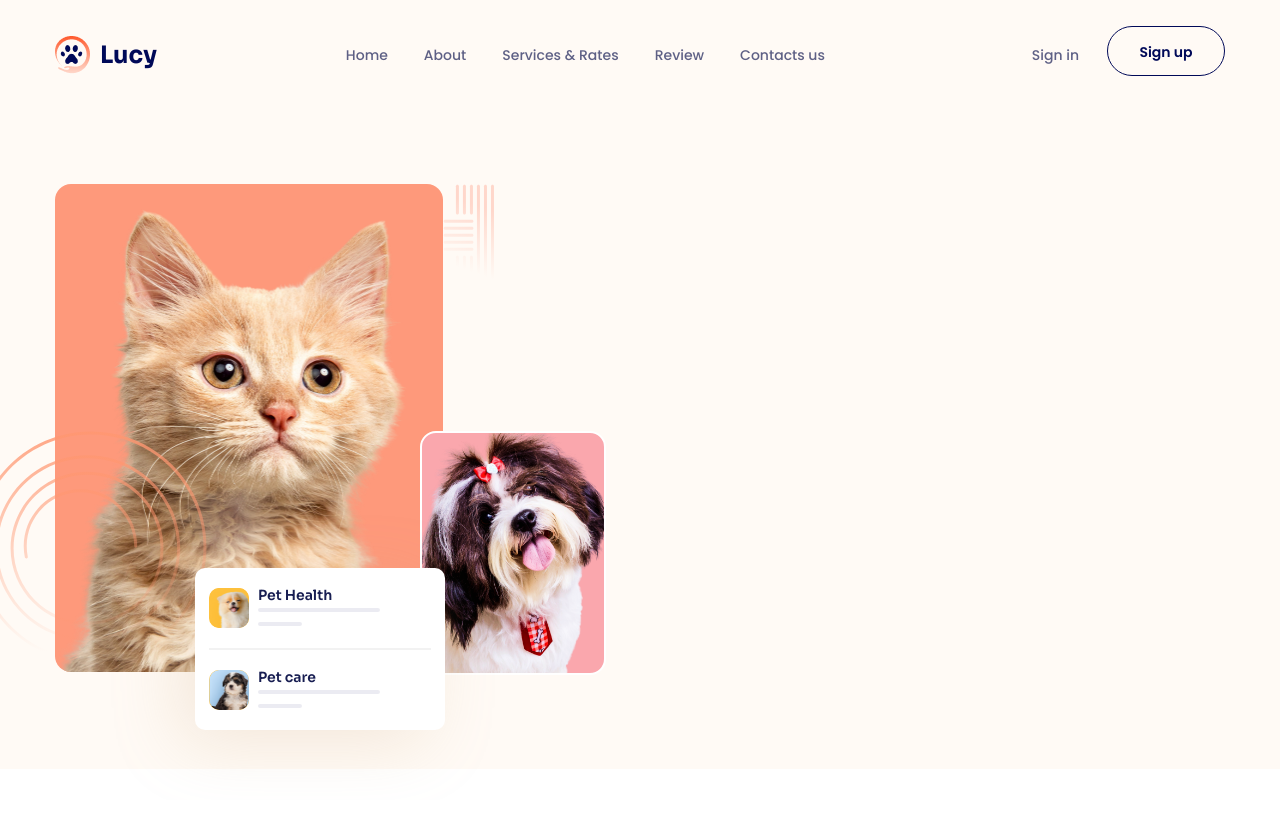
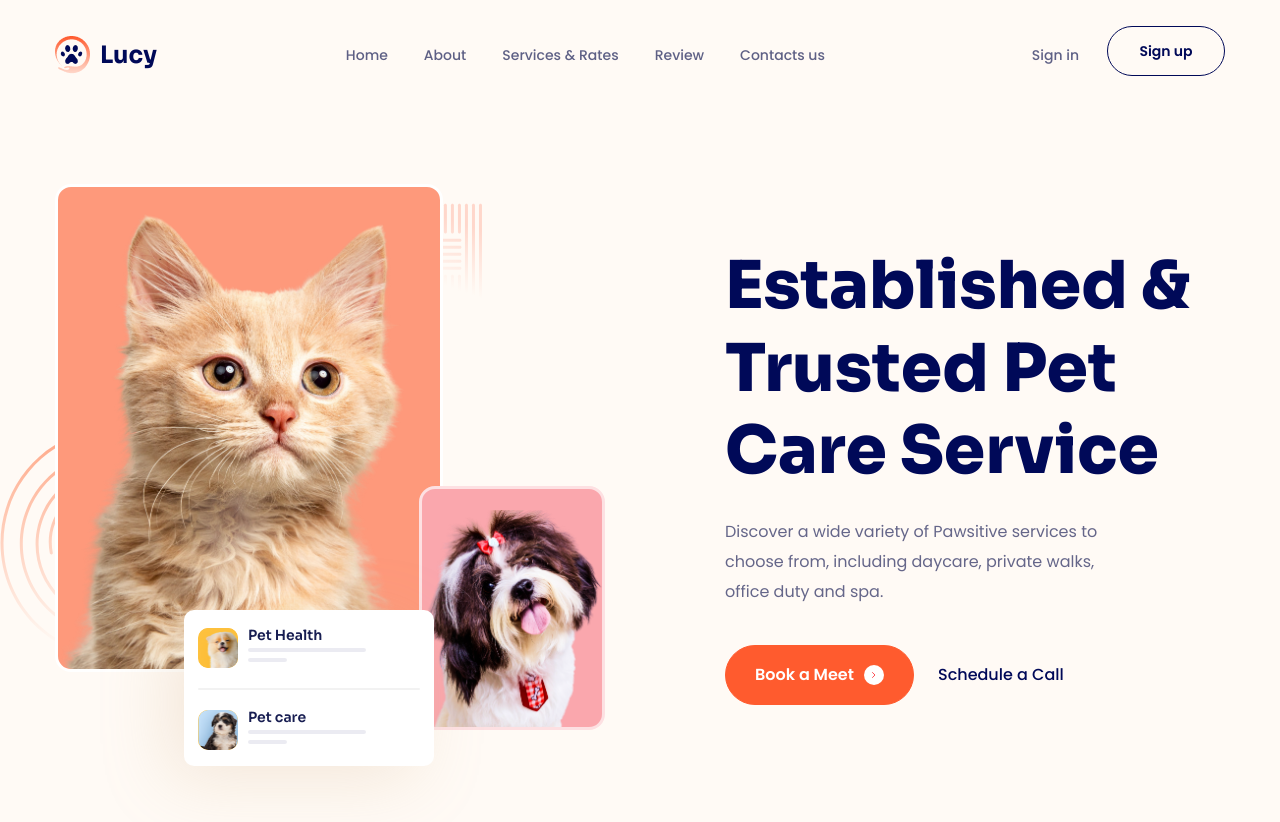
Before and after one commit to tabu722/Tabu-Lucy-Web, a plain HTML site: page index.html in a window 1280 px wide. Before the commit the page ends 800 px from the top, so only its background shows below. Drawn offline with Linux system fonts and the light colour scheme.

Commit message:
Hero-finish

```diff
--- a/assets/styles.css
+++ b/assets/styles.css
@@ -13,6 +13,7 @@ html {
 
 body {
 	font-size: 1.6rem;
+	background: #fffaf5;
 }
 
 text,
@@ -53,7 +54,9 @@ a {
 	--height: 56px;
 
 	min-width: 130px;
-	display: inline-block;
+	display: inline-flex;
+	align-items: center;
+	justify-content: center;
 	border-radius: 99px;
 	border: 1px solid var(--primary-color);
 	line-height: var(--height);
@@ -64,6 +67,27 @@ a {
 	text-align: center;
 }
 
+.btn:hover {
+	cursor: pointer;
+}
+
+.btn--primary {
+	color: #fff;
+	background-color: #ff5b2e;
+	border-color: #ff5b2e;
+}
+
+.btn__arrow {
+	display: flex;
+	align-items: center;
+	justify-content: center;
+	margin-left: 10px;
+	width: 20px;
+	height: 20px;
+	background-color: #fff;
+	border-radius: 50%;
+}
+
 h1,
 h2,
 h3,
@@ -72,6 +96,19 @@ h5 {
 	font-family: "Sora", sans-serif;
 }
 
+.section-heading {
+	color: #000958;
+	font-size: 5.2rem;
+	font-weight: 700;
+	line-height: 1.19;
+}
+
+.section-desc {
+	color: #656689;
+	font-size: 1.6rem;
+	font-weight: 400;
+	line-height: 1.87;
+}
 /* Header */
 .header {
 	background: #fffaf5;
@@ -126,65 +163,86 @@ h5 {
 
 /* Hero */
 .hero {
-	background: #fffaf5;
 	padding: 74px 0 94px;
 }
 
 .hero__row {
 	display: flex;
+	justify-content: space-between;
+	align-items: center;
+	column-gap: 120px;
 }
 
 .hero__image {
 	position: relative;
-	width: 42.3%;
+	display: flex;
+	padding-bottom: 94px;
 }
 
-.hero__img-1 {
+.hero__img-wrap {
+	position: relative;
+	display: flex;
+	justify-content: center;
+	align-items: flex-end;
 	width: 388px;
 	height: 488px;
-	object-fit: cover;
+	border: 3px solid #fff;
 	border-radius: 16px;
 	background: #fe997b;
 }
 
-.hero__img-2 {
-	position: absolute;
-	bottom: 0;
-	right: -56px;
+.hero__img-wrap-small {
+	align-self: flex-end;
+	margin: 0 0 -58px -24px;
 	width: 186px;
 	height: 244px;
-	border-radius: 16px;
 	background: #faa7ad;
-	object-fit: cover;
-	border: 2px solid #fff;
+	border-color: #fde0e2;
+}
+
+.hero__img-1 {
+	max-width: 100%;
+	max-height: 100%;
+	border-radius: inherit;
+}
+
+.hero__img-2 {
+	max-width: 100%;
+	max-height: 100%;
 }
 
 .hero__icon-1 {
 	position: absolute;
-	top: 0;
-	right: 56px;
+	top: 16px;
+	right: -42px;
+	z-index: -1;
 }
 
 .hero__icon-2 {
 	position: absolute;
-	left: -80px;
-	bottom: 12px;
+	left: -58px;
+	bottom: 10px;
+	z-index: -1;
 }
 
 .hero-box {
+	width: 250px;
+	height: 156px;
+	padding: 18px 14px;
 	position: absolute;
-	bottom: -55px;
-	right: 105px;
-	width: 250px;
+	bottom: 0;
+	left: 129px;
 	border-radius: 10px;
-	padding: 20px 14px;
 	background: #fff;
 	box-shadow: -17px 14px 68px -4px rgba(207, 174, 132, 0.25);
 }
 
 .hero-box__row {
 	display: flex;
-	align-items: center;
+}
+
+.hero-box-list {
+	margin-left: 10px;
 }
 
 .hero-box__img-1,
@@ -208,40 +266,74 @@ h5 {
 }
 
 .hero-box__name {
-	height: 40px;
-	position: relative;
 	color: #181e52;
-	font-family: Sora;
+	font-family: Sora, sans-serif;
 	font-size: 1.4rem;
 	font-weight: 600;
 	line-height: 1;
-	margin-left: 9px;
 }
 
-.hero-box__name::before,
-.hero-box__name::after {
-	content: "";
-	display: inline-block;
-	border: 2px solid var(--primary-color);
-	border-radius: 99px;
+.hero-box__skeleton {
+	margin-top: 6px;
+	width: var(--width, 118px);
+	height: 4px;
+	border-radius: 10px;
 	opacity: 0.08;
+	background: #000958;
 }
 
-.hero-box__name::before {
-	position: absolute;
-	top: 20px;
-	width: 118px;
+.hero-separated {
+	margin: 20px 0;
+	width: 100%;
+	height: 2px;
+	background-color: #f2f2f2;
+	border-radius: 99px;
 }
 
-.hero-box__name::after {
-	position: absolute;
-	top: 34px;
-	left: 0;
-	width: 40px;
+.hero__content {
 }
 
-.separated {
-	margin: 20px 0;
-	width: 222px;
-	border: 1px solid #f2f2f2;
+.hero__heading {
+	margin-bottom: 24px;
+	width: 517px;
+	font-size: 6.6rem;
+	font-weight: 800;
+	line-height: 1.25;
 }
+
+.hero__desc {
+	width: 391px;
+}
+
+.hero-btn__row {
+	display: flex;
+	align-items: center;
+	margin-top: 38px;
+}
+
+.hero-btn {
+	--height: 60px;
+
+	line-height: var(--height);
+	width: 189px;
+	color: #fff;
+	font-size: 1.6rem;
+	font-weight: 600;
+	transition: box-shadow 0.5s;
+}
+
+.hero-btn:hover {
+	box-shadow: 0px 13px 26px -8px rgba(255, 91, 46, 0.5);
+}
+
+.btn-call {
+	margin-left: 24px;
+	color: #000958;
+	font-size: 1.6rem;
+	font-weight: 500;
+	line-height: 1;
+}
+
+.btn-call:hover {
+	text-decoration: underline;
+}
--- a/index.html
+++ b/index.html
@@ -141,53 +141,109 @@
 					<div class="hero__row">
 						<!-- Image -->
 						<div class="hero__image">
-							<figure>
+							<div class="hero__img-wrap">
 								<img
 									src="./assets/img/hero-img.png"
 									alt=""
 									class="hero__img-1"
 								/>
+								<!-- Decorations -->
+								<img
+									src="./assets/icon/Union (1).svg"
+									alt=""
+									class="hero__icon-1"
+								/>
+								<img
+									src="./assets/icon/Union.svg"
+									alt=""
+									class="hero__icon-2"
+								/>
+							</div>
+							<div class="hero__img-wrap hero__img-wrap-small">
 								<img
 									src="./assets/img/hero-img-2.png"
 									alt=""
 									class="hero__img-2"
 								/>
-							</figure>
-
-							<img
-								src="./assets/icon/Union (1).svg"
-								alt=""
-								class="hero__icon-1"
-							/>
-							<img
-								src="./assets/icon/Union.svg"
-								alt=""
-								class="hero__icon-2"
-							/>
+							</div>
 
 							<div class="hero-box">
+								<!-- Hero item 1 -->
 								<div class="hero-box__row">
 									<img
 										src="./assets/img/Mask Group.png"
 										alt=""
 										class="hero-box__img-1"
 									/>
-									<span class="hero-box__name"
-										>Pet Health
-									</span>
+									<div class="hero-box-list">
+										<p class="hero-box__name">Pet Health</p>
+										<div class="hero-box__skeleton"></div>
+										<div
+											class="hero-box__skeleton"
+											style="--width: 39px"
+										></div>
+									</div>
 								</div>
 
-								<div class="separated"></div>
+								<div class="hero-separated"></div>
+
+								<!-- Hero item 2 -->
 								<div class="hero-box__row">
 									<img
 										src="./assets/img/Mask Group (1).png"
 										alt=""
 										class="hero-box__img-2"
 									/>
-									<span class="hero-box__name">Pet care</span>
+									<div class="hero-box-list">
+										<p class="hero-box__name">Pet care</p>
+										<div class="hero-box__skeleton"></div>
+										<div
+											class="hero-box__skeleton"
+											style="--width: 39px"
+										></div>
+									</div>
 								</div>
 							</div>
 						</div>
+
+						<!-- Content -->
+						<section class="hero__content">
+							<h1 class="section-heading hero__heading">
+								Established & Trusted Pet Care Service
+							</h1>
+							<p class="section-desc hero__desc">
+								Discover a wide variety of Pawsitive services to
+								choose from, including daycare, private walks,
+								office duty and spa.
+							</p>
+
+							<div class="hero-btn__row">
+								<a href="#!" class="hero-btn btn--primary btn"
+									>Book a Meet
+									<span class="btn__arrow">
+										<svg
+											class="arrow-right"
+											width="9"
+											height="8"
+											viewBox="0 0 9 8"
+											fill="none"
+											xmlns="http://www.w3.org/2000/svg"
+										>
+											<path
+												d="M3.48584 1.5L5.98584 4L3.48584 6.5"
+												stroke="#FD5056"
+												stroke-linecap="round"
+												stroke-linejoin="round"
+											/>
+										</svg>
+									</span>
+								</a>
+
+								<a href="#!" class="btn-call"
+									>Schedule a Call
+								</a>
+							</div>
+						</section>
 					</div>
 				</div>
 			</section>
```
Also changed, not shown: assets/icon/arrow.svg (added).
